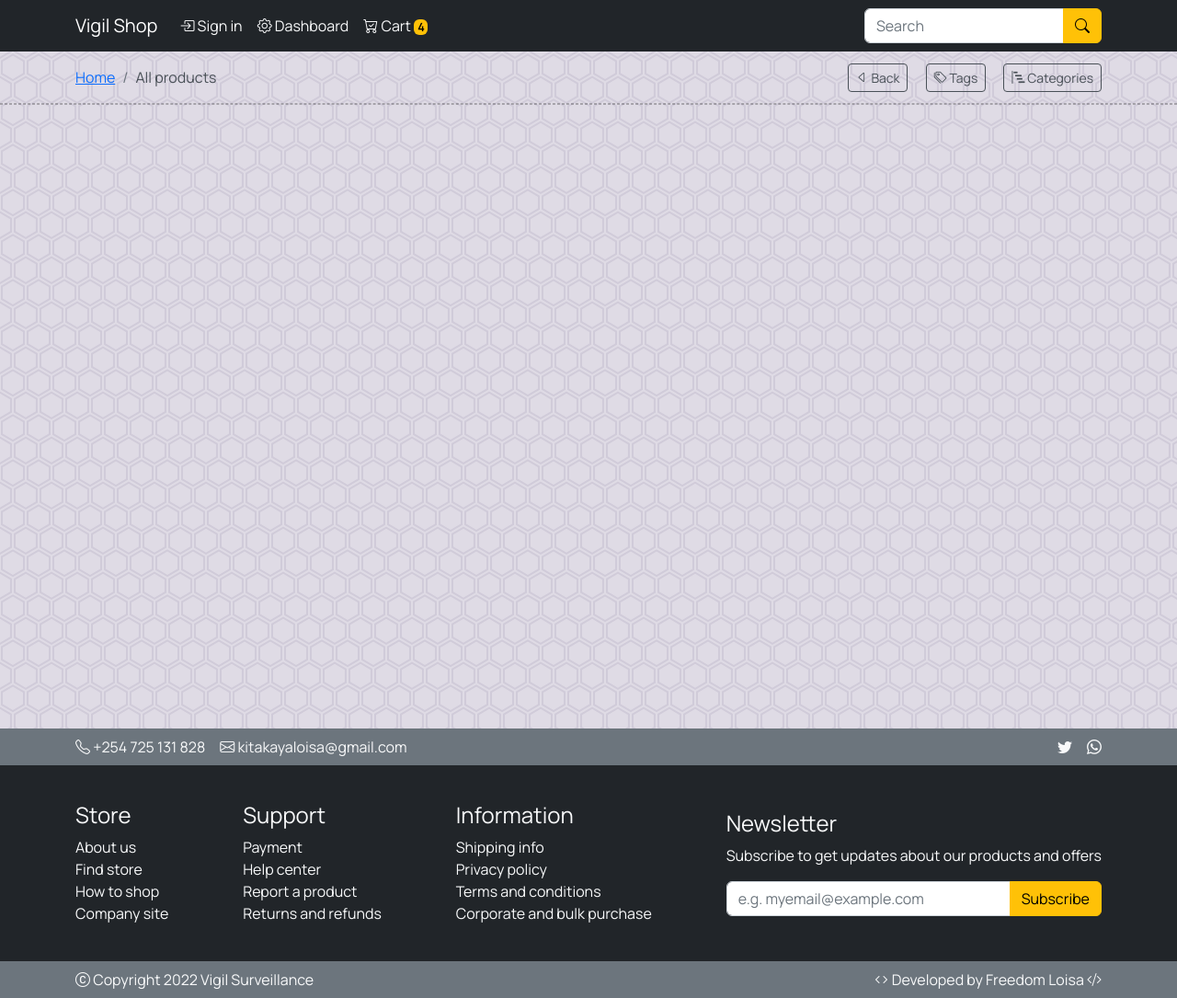
After one commit to LoisaKitakaya/Vigil, a Django app: page /products/ in a window 1280 px wide. The commit adds this page. Shown: the whole page at 92% size. Run offline with Django 4.2, Linux system fonts and the light colour scheme; some libraries are stand-ins or nearby versions.

Commit message:
created products views urls and templates

```diff
--- a/core/templates/core/home.html
+++ b/core/templates/core/home.html
@@ -32,7 +32,7 @@
       </h4>
       <br />
       <div class="banner-buttons">
-        <a href="#shop" class="btn btn-dark me-3"
+        <a href="{% url 'all-products' %}" class="btn btn-dark me-3"
           ><i class="bi bi-cart"></i> Start shopping</a
         >
         <a
--- /dev/null
+++ b/products/templates/products/all_products.html
@@ -0,0 +1,58 @@
+<!-- extend base template -->
+{% extends 'index.html' %}
+<!-- extend base template -->
+
+<!-- load static -->
+{% load static %}
+<!-- load static -->
+
+<!-- Document begins -->
+<!-- title -->
+
+<!-- extend block -->
+{% block title %} All Products {% endblock %}
+<!-- extend block -->
+
+<!-- title -->
+
+<!-- body -->
+
+<!-- extend block -->
+
+{% block body %}
+
+<!-- shop navigation -->
+<div class="shop-nav">
+  <div class="container shop-nav-container">
+    <!-- breadcrumbs -->
+    <nav aria-label="breadcrumb">
+      <ol class="breadcrumb fs-6">
+        <li class="breadcrumb-item">
+          <a href="{% url 'home-page' %}">Home</a>
+        </li>
+        <li class="breadcrumb-item active text-gray" aria-current="page">
+          All products
+        </li>
+      </ol>
+    </nav>
+    <!-- breadcrumbs -->
+
+    <!-- include filter buttons -->
+    {% include 'filter_buttons.html' %}
+    <!-- include filter buttons -->
+  </div>
+
+  <hr class="divider" />
+</div>
+<!-- shop navigation -->
+
+<!-- all products -->
+<div class="container"></div>
+<!-- all products -->
+
+{% endblock %}
+
+<!-- extend block -->
+
+<!-- body -->
+<!-- Document ends -->
--- /dev/null
+++ b/products/urls.py
@@ -0,0 +1,7 @@
+from django.urls import path
+from . import views
+
+# your urls here
+urlpatterns = [
+    path('', views.all_products, name="all-products"),
+]
--- a/products/views.py
+++ b/products/views.py
@@ -1,3 +1,6 @@
-from django.shortcuts import render
+from django.shortcuts import render, redirect
 
 # Create your views here.
+def all_products(request):
+
+    return render(request, 'products/all_products.html')
--- a/static/css/main.css
+++ b/static/css/main.css
@@ -39,6 +39,26 @@ html {
   padding: 3px 4px 2px 4px !important;
 }
 
+.divider {
+  border: 1px dashed black;
+  padding: 0 !important;
+  margin: 0 !important;
+}
+
+.text-gray {
+  color: #495057 !important;
+}
+
+.btn-outline-gray {
+  color: #495057 !important;
+  border-color: #495057 !important;
+}
+
+.btn-outline-gray:hover {
+  background-color: #495057 !important;
+  color: #f8f9fa !important;
+}
+
 /* global styling */
 
 /* home page styling */
@@ -65,3 +85,17 @@ html {
 }
 
 /* home page styling */
+
+/* all products page styling */
+
+.shop-nav-container {
+  display: flex !important;
+  justify-content: space-between;
+  align-items: center !important;
+}
+
+.breadcrumb {
+  margin: 1rem 0 !important;
+}
+
+/* all products page styling */
--- /dev/null
+++ b/templates/filter_buttons.html
@@ -0,0 +1,16 @@
+<!-- filters -->
+<div class="filter-buttons">
+  <button
+    class="btn btn-sm btn-outline-gray ms-3"
+    onclick="window.history.back()"
+  >
+    <i class="bi bi-caret-left"></i> Back
+  </button>
+  <button class="btn btn-sm btn-outline-gray ms-3">
+    <i class="bi bi-tags"></i> Tags
+  </button>
+  <button class="btn btn-sm btn-outline-gray ms-3">
+    <i class="bi bi-bar-chart-steps"></i> Categories
+  </button>
+</div>
+<!-- filters -->
--- a/vigil_backend/urls.py
+++ b/vigil_backend/urls.py
@@ -12,6 +12,7 @@ urlpatterns = [
 
     # page urls
     path('', include('core.urls')),
+    path('products/', include('products.urls')),
 ]
 
 admin.site.site_header = 'Vigil Admin Panel'
```
Also changed, not shown: products/templates/products/product.html (added).
